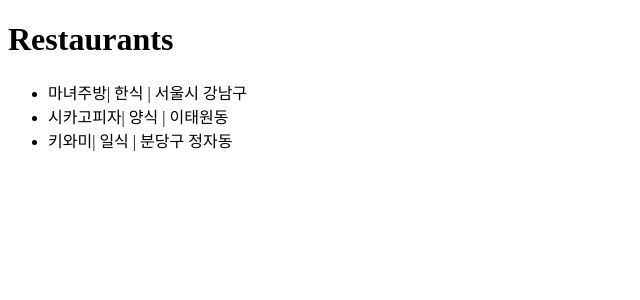
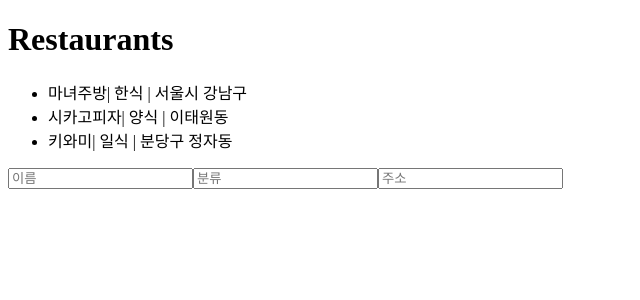
Before and after one commit to CodeSoom/react-week4-assignment-2, a React app: page / in a window 1280 px wide. Shown: the top 300 px of the page, without its empty margins (0-640 px from the left). Built offline with nearby package versions, Linux system fonts and the light colour scheme; the HTML template or start-up script is replaced by a standard one.

Commit message:
Add: 이름, 주소, 분류 받을 인풋 박스 추가

```diff
--- a/src/App.jsx
+++ b/src/App.jsx
@@ -36,6 +36,9 @@ export default function App() {
           </li>
         ))}
       </ul>
+      <input type="text" value="" placeholder="이름" />
+      <input type="text" value="" placeholder="분류" />
+      <input type="text" value="" placeholder="주소" />
     </div>
   );
 }
```
